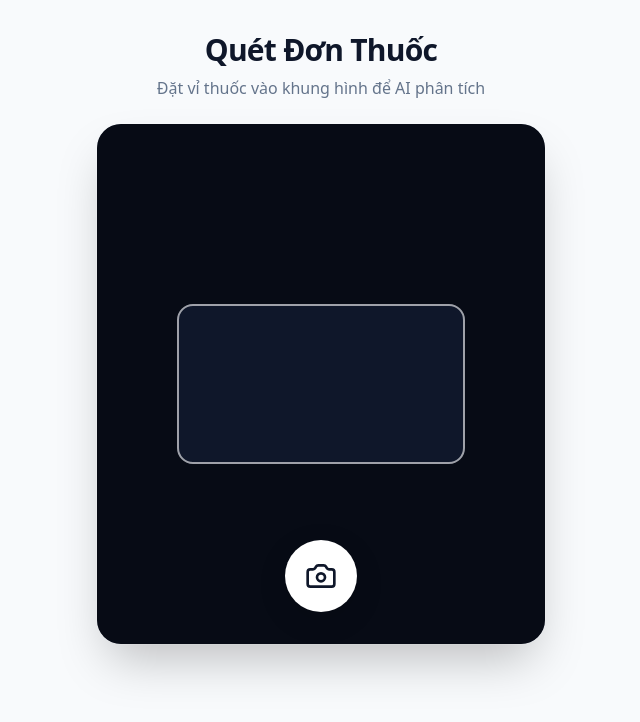
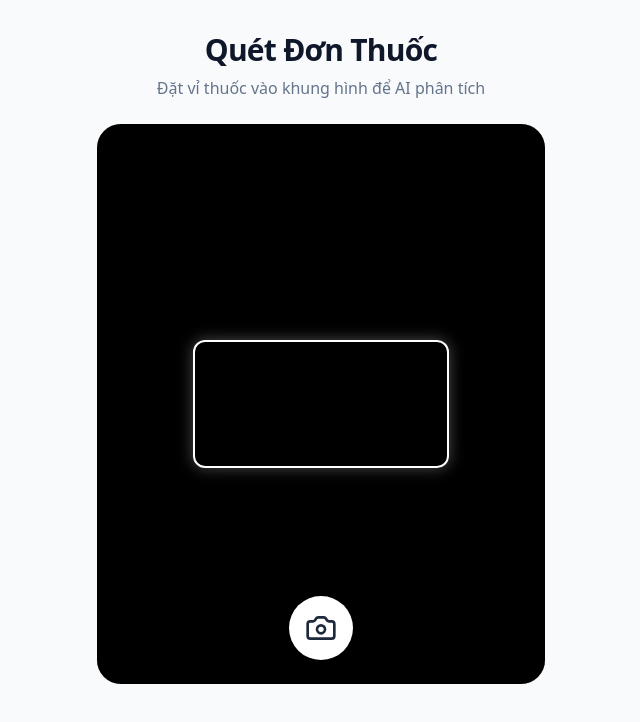
Before and after one commit to luuthanhlam04-cloud/du-an-ama, a Next.js app: page /scan in a window 1280 px wide. Shown: the top 722 px of the page, without its empty margins (319-959 px from the left). Built offline with nearby package versions, Linux system fonts and the light colour scheme; no server answers.

Commit message:
Fix Gemini model string and remove blur from camera frame

```diff
--- a/components/CameraCapture.tsx
+++ b/components/CameraCapture.tsx
@@ -1,79 +1,88 @@
 "use client";
 
-import { useState, useRef, useCallback } from "react";
-import Webcam from "react-webcam";
-import { Camera, Upload } from "lucide-react";
-import { motion } from "framer-motion";
+import { useRef, useState, useEffect, useCallback } from "react";
+import { Camera } from "lucide-react";
 
 interface CameraCaptureProps {
   onCapture: (file: File) => void;
 }
 
 export default function CameraCapture({ onCapture }: CameraCaptureProps) {
-  const [hasError, setHasError] = useState(false);
-  const webcamReference = useRef<Webcam>(null);
+  const videoRef = useRef<HTMLVideoElement>(null);
+  const canvasRef = useRef<HTMLCanvasElement>(null);
+  const [stream, setStream] = useState<MediaStream | null>(null);
 
-  const handleUserMediaError = useCallback(() => {
-    setHasError(true);
+  const startCamera = useCallback(async () => {
+    try {
+      const mediaStream = await navigator.mediaDevices.getUserMedia({
+        video: { facingMode: "environment" }
+      });
+      setStream(mediaStream);
+      if (videoRef.current) {
+        videoRef.current.srcObject = mediaStream;
+      }
+    } catch (err) {
+      console.error("Camera access error:", err);
+    }
   }, []);
 
-  const captureStream = useCallback(() => {
-    // Sửa đổi 1: Không cần cấu hình ở đây vì đã thêm ở thẻ Webcam
-    const imageBase64 = webcamReference.current?.getScreenshot();
+  useEffect(() => {
+    startCamera();
+    return () => {
+      if (stream) {
+        stream.getTracks().forEach(track => track.stop());
+      }
+    };
+  }, [startCamera]);
 
-    if (imageBase64) {
-      fetch(imageBase64)
-        .then((response) => response.blob())
-        .then((blob) => {
-          const file = new File([blob], "capture.jpg", { type: "image/jpeg" });
-          onCapture(file);
-        });
-    }
-  }, [onCapture]);
+  const handleCapture = () => {
+    if (videoRef.current && canvasRef.current) {
+      const video = videoRef.current;
+      const canvas = canvasRef.current;
+      canvas.width = video.videoWidth;
+      canvas.height = video.videoHeight;
+      const ctx = canvas.getContext("2d");
 
-  const handleFileUpload = (event: React.ChangeEvent<HTMLInputElement>) => {
-    const file = event.target.files?.[0];
-    if (file) {
-      onCapture(file);
+      if (ctx) {
+        ctx.drawImage(video, 0, 0, canvas.width, canvas.height);
+        canvas.toBlob((blob) => {
+          if (blob) {
+            const file = new File([blob], "capture.jpg", { type: "image/jpeg" });
+            onCapture(file);
+          }
+        }, "image/jpeg", 0.7); // Nén ảnh mức 0.7 tại client để tránh timeout
+      }
     }
   };
 
-  if (hasError) {
-    return (
-      <div className="flex flex-col items-center justify-center p-8 bg-white rounded-3xl border-2 border-dashed border-slate-200 shadow-sm">
-        <Upload className="w-16 h-16 text-slate-300 mb-6" />
-        <p className="text-slate-600 mb-6 text-center font-medium">Trình duyệt từ chối quyền Camera hoặc thiếu HTTPS. Vui lòng tải ảnh lên.</p>
-        <label className="bg-blue-600 text-white px-8 py-4 rounded-2xl font-semibold cursor-pointer hover:bg-blue-700 transition-colors shadow-md hover:shadow-lg">
-          Chọn ảnh từ thiết bị
-          <input type="file" accept="image/*" capture="environment" className="hidden" onChange={handleFileUpload} />
-        </label>
+  return (
+    <div className="relative w-full max-w-md mx-auto overflow-hidden rounded-3xl bg-black aspect-[4/5] shadow-inner">
+      <video
+        ref={videoRef}
+        autoPlay
+        playsInline
+        muted
+        className="object-cover w-full h-full"
+      />
+
+      {/* Lớp phủ làm tối không gian bên ngoài khung */}
+      <div className="absolute inset-0 z-10 pointer-events-none border-[50px] border-black/40"></div>
+
+      {/* Khung viền trắng xác định vùng lấy nét (không sử dụng blur) */}
+      <div className="absolute inset-0 z-20 flex items-center justify-center pointer-events-none">
+        <div className="w-64 h-32 border-2 border-white rounded-xl shadow-[0_0_15px_rgba(255,255,255,0.3)]"></div>
       </div>
-    );
-  }
 
-  return (
-    <motion.div initial={{ opacity: 0, y: 20 }} animate={{ opacity: 1, y: 0 }} className="relative rounded-3xl overflow-hidden bg-slate-900 shadow-2xl ring-1 ring-white/10">
-      <Webcam
-        audio={false}
-        ref={webcamReference}
-        screenshotFormat="image/jpeg"
-        screenshotQuality={0.6} // Sửa đổi 2: Ép chất lượng ảnh xuống 60% để giảm dung lượng
-        videoConstraints={{
-          facingMode: "environment",
-          width: { ideal: 1280 }, // Sửa đổi 3: Giới hạn độ phân giải tối đa
-          height: { ideal: 720 }
-        }}
-        onUserMediaError={handleUserMediaError}
-        className="w-full h-[65vh] object-cover"
-      />
-      <div className="absolute inset-0 flex items-center justify-center pointer-events-none">
-        <div className="w-72 h-40 border-2 border-white/60 rounded-2xl shadow-[0_0_0_9999px_rgba(0,0,0,0.5)] backdrop-blur-[1px]"></div>
-      </div>
-      <div className="absolute bottom-8 left-0 right-0 flex justify-center">
-        <button onClick={captureStream} className="bg-white text-slate-900 p-5 rounded-full shadow-[0_8px_30px_rgb(0,0,0,0.12)] hover:scale-105 active:scale-95 transition-all">
-          <Camera className="w-8 h-8" />
+      <div className="absolute bottom-6 left-0 right-0 z-30 flex justify-center">
+        <button
+          onClick={handleCapture}
+          className="p-4 bg-white rounded-full shadow-lg hover:scale-105 active:scale-95 transition-transform"
+        >
+          <Camera className="w-8 h-8 text-slate-800" />
         </button>
       </div>
-    </motion.div>
+
+      <canvas ref={canvasRef} className="hidden" />
+    </div>
   );
 }
--- a/lib/gemini.ts
+++ b/lib/gemini.ts
@@ -4,7 +4,7 @@ const ai = new GoogleGenAI({ apiKey: process.env.GEMINI_API_KEY as string });
 
 export async function analyzeMedicineImage(base64Image: string, mimeType: string) {
   const response = await ai.models.generateContent({
-    model: "gemini-1.5-flash-latest",
+    model: "gemini-2.0-flash",
     contents: [
       {
         role: "user",
```
